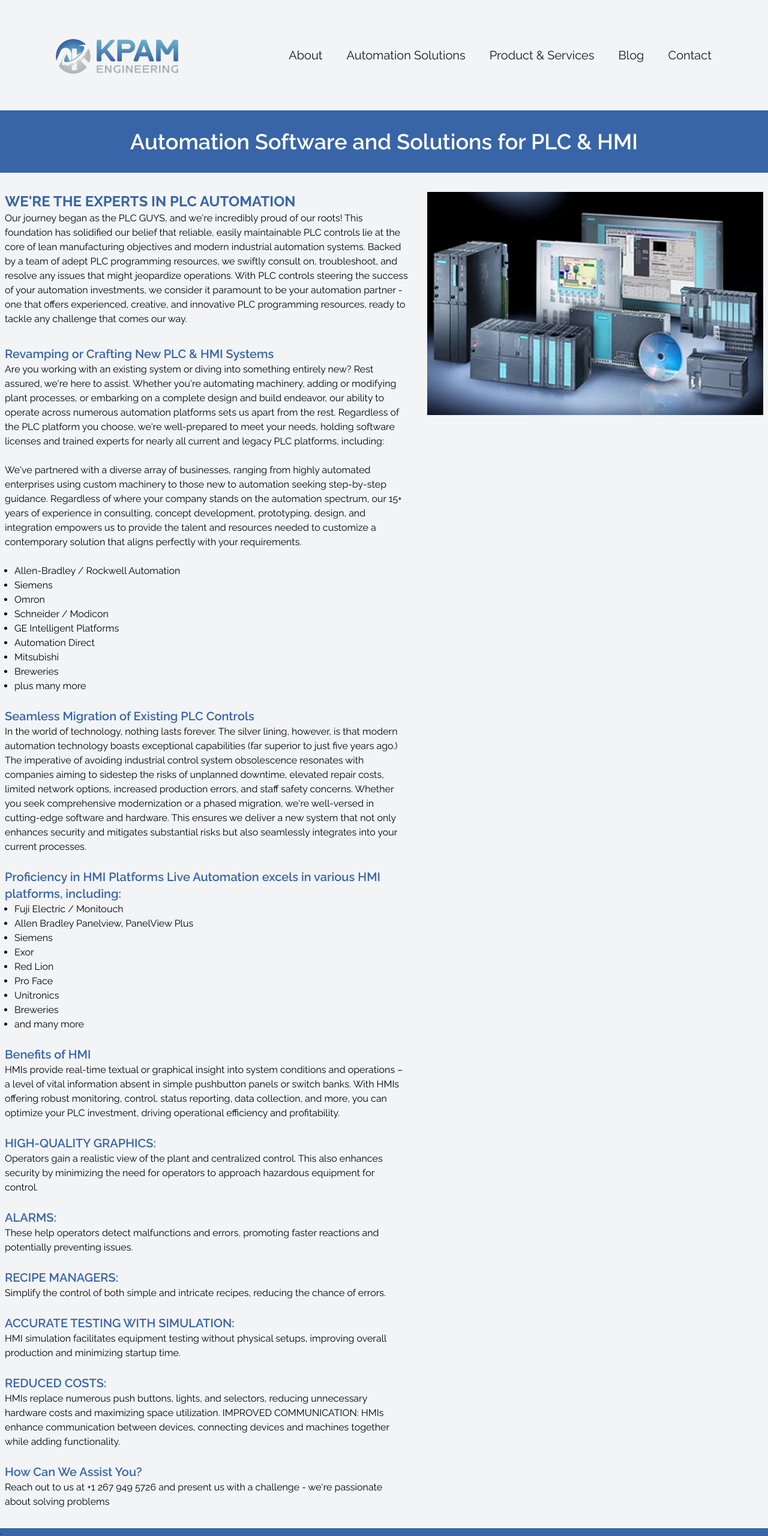
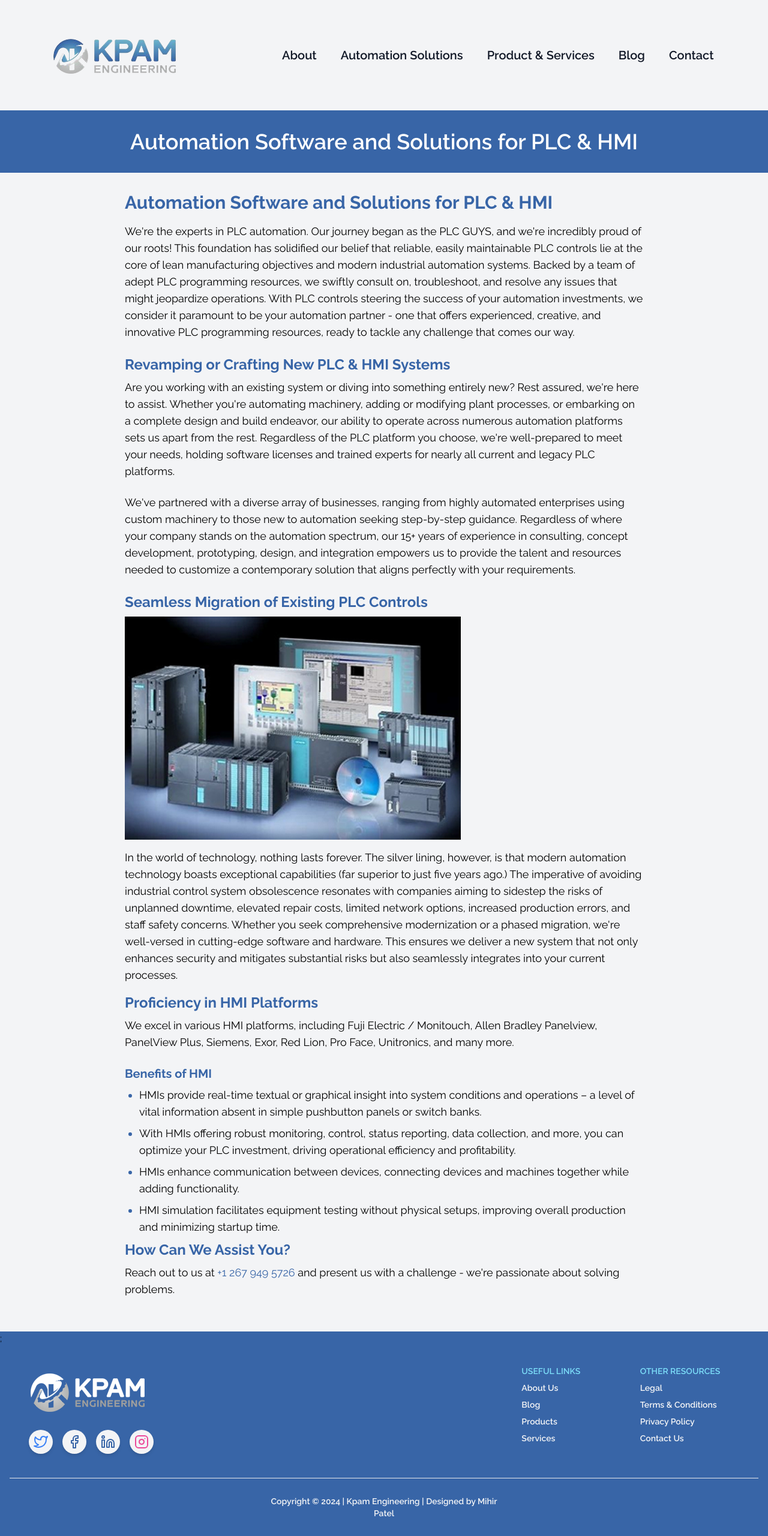
Before and after one commit to Mihir9702/kpam-engineering, a Next.js app: page /automation-software-solutions in a window 1280 px wide. Shown: the top 2561 px of the page at 60% size. Built offline with nearby package versions, Linux system fonts and the light colour scheme.

Commit message:
finishing touches pre-demo

```diff
--- a/src/components/Navbar.tsx
+++ b/src/components/Navbar.tsx
@@ -17,14 +17,14 @@
     <nav className="flex bg-gray-100 text-gray-900 justify-around items-center py-12">
       <Image src={imgSrc} alt="logo" onClick={() => router.push("/")} />
       <ul className="flex justify-end gap-10 p-4 text-xl">
-        <li className="hover:text-kpam-blue">
+        <li className="hover:text-kpam-blue font-semibold">
           <Link href="/about">About</Link>
         </li>
         <li onMouseOver={() => setShowAutomationSolutions(true)}>
           <p
             className={`${
               showAutomationSolutions && "text-kpam-blue"
-            } cursor-pointer`}
+            } cursor-pointer font-semibold`}
           >
             Automation Solutions
           </p>
@@ -54,7 +54,7 @@
           <p
             className={`${
               showProductServices && "text-kpam-blue"
-            } cursor-pointer`}
+            } cursor-pointer font-semibold`}
           >
             Product & Services
           </p>
@@ -80,11 +80,11 @@
           )}
         </li>
 
-        <li className="hover:text-kpam-blue">
+        <li className="hover:text-kpam-blue font-semibold">
           <Link href="/blog">Blog</Link>
         </li>
 
-        <li className="hover:text-kpam-blue">
+        <li className="hover:text-kpam-blue font-semibold">
           <Link href="/contact">Contact</Link>
         </li>
       </ul>
--- a/src/components/text/AutomationSoftwareText.tsx
+++ b/src/components/text/AutomationSoftwareText.tsx
@@ -1,30 +1,32 @@
+import Link from "next/link";
+import Image from "next/image";
+import AutomationSoftwareSrc from "@/../public/Automation Software.jpg";
+
 export default function AutomationSoftwareText() {
   return (
-    <div className="flex flex-col gap-8 max-w-2xl">
-      <div>
-        <h1 className="text-kpam-blue font-bold text-2xl uppercase">
-          We&apos;re the experts in PLC Automation
+    <section className="bg-gray-100">
+      <div className="max-w-4xl mx-auto py-8 px-4">
+        <h1 className="text-3xl font-bold mb-4 text-kpam-blue">
+          Automation Software and Solutions for PLC & HMI
         </h1>
+        <p className="text-lg mb-6">
+          We&apos;re the experts in PLC automation. Our journey began as the PLC
+          GUYS, and we&apos;re incredibly proud of our roots! This foundation
+          has solidified our belief that reliable, easily maintainable PLC
+          controls lie at the core of lean manufacturing objectives and modern
+          industrial automation systems. Backed by a team of adept PLC
+          programming resources, we swiftly consult on, troubleshoot, and
+          resolve any issues that might jeopardize operations. With PLC controls
+          steering the success of your automation investments, we consider it
+          paramount to be your automation partner - one that offers experienced,
+          creative, and innovative PLC programming resources, ready to tackle
+          any challenge that comes our way.
+        </p>
 
-        <p>
-          Our journey began as the PLC GUYS, and we&apos;re incredibly proud of
-          our roots! This foundation has solidified our belief that reliable,
-          easily maintainable PLC controls lie at the core of lean manufacturing
-          objectives and modern industrial automation systems. Backed by a team
-          of adept PLC programming resources, we swiftly consult on,
-          troubleshoot, and resolve any issues that might jeopardize operations.
-          With PLC controls steering the success of your automation investments,
-          we consider it paramount to be your automation partner - one that
-          offers experienced, creative, and innovative PLC programming
-          resources, ready to tackle any challenge that comes our way.
-        </p>
-      </div>
-
-      <div className="flex flex-col">
-        <h1 className="text-kpam-blue font-semibold text-xl">
+        <h2 className="text-2xl font-bold mb-2 text-kpam-blue">
           Revamping or Crafting New PLC & HMI Systems
-        </h1>
-        <p>
+        </h2>
+        <p className="text-lg mb-6">
           Are you working with an existing system or diving into something
           entirely new? Rest assured, we&apos;re here to assist. Whether
           you&apos;re automating machinery, adding or modifying plant processes,
@@ -32,11 +34,10 @@
           operate across numerous automation platforms sets us apart from the
           rest. Regardless of the PLC platform you choose, we&apos;re
           well-prepared to meet your needs, holding software licenses and
-          trained experts for nearly all current and legacy PLC platforms,
-          including:
+          trained experts for nearly all current and legacy PLC platforms.
         </p>
-        <br />
-        <p>
+
+        <p className="text-lg mb-6">
           We&apos;ve partnered with a diverse array of businesses, ranging from
           highly automated enterprises using custom machinery to those new to
           automation seeking step-by-step guidance. Regardless of where your
@@ -47,23 +48,11 @@
           requirements.
         </p>
 
-        <br />
-        <ul className="list-disc mx-4">
-          <li>Allen-Bradley / Rockwell Automation</li>
-          <li>Siemens</li>
-          <li>Omron</li>
-          <li>Schneider / Modicon</li>
-          <li>GE Intelligent Platforms</li>
-          <li>Automation Direct</li>
-          <li>Mitsubishi</li>
-          <li>Breweries</li>
-          <li>plus many more</li>
-        </ul>
-        <br />
-        <h1 className="text-kpam-blue font-semibold text-xl">
+        <h2 className="text-2xl font-bold mb-2 text-kpam-blue">
           Seamless Migration of Existing PLC Controls
-        </h1>
-        <p>
+        </h2>
+        <Image src={AutomationSoftwareSrc} alt="automation-software" />
+        <p className="text-lg my-4">
           In the world of technology, nothing lasts forever. The silver lining,
           however, is that modern automation technology boasts exceptional
           capabilities (far superior to just five years ago.) The imperative of
@@ -77,91 +66,59 @@
           but also seamlessly integrates into your current processes.
         </p>
 
-        <br />
-        <h1 className="text-kpam-blue font-semibold text-xl">
-          Proficiency in HMI Platforms Live Automation excels in various HMI
-          platforms, including:
-        </h1>
-        <ul className="list-disc mx-4">
-          <li>Fuji Electric / Monitouch</li>
-          <li>Allen Bradley Panelview, PanelView Plus</li>
-          <li>Siemens</li>
-          <li>Exor</li>
-          <li>Red Lion</li>
-          <li>Pro Face</li>
-          <li>Unitronics</li>
-          <li>Breweries</li>
-          <li>and many more</li>
+        <h2 className="text-2xl font-bold mb-2 text-kpam-blue">
+          Proficiency in HMI Platforms
+        </h2>
+        <p className="text-lg mb-6">
+          We excel in various HMI platforms, including Fuji Electric /
+          Monitouch, Allen Bradley Panelview, PanelView Plus, Siemens, Exor, Red
+          Lion, Pro Face, Unitronics, and many more.
+        </p>
+
+        <h3 className="text-xl font-bold mb-2 text-kpam-blue">
+          Benefits of HMI
+        </h3>
+        <ul className="list-disc ml-6 text-kpam-blue">
+          <li className="text-lg mb-2">
+            <p className="text-black">
+              HMIs provide real-time textual or graphical insight into system
+              conditions and operations – a level of vital information absent in
+              simple pushbutton panels or switch banks.
+            </p>
+          </li>
+          <li className="text-lg mb-2">
+            <p className="text-black">
+              With HMIs offering robust monitoring, control, status reporting,
+              data collection, and more, you can optimize your PLC investment,
+              driving operational efficiency and profitability.
+            </p>
+          </li>
+          <li className="text-lg mb-2">
+            <p className="text-black">
+              HMIs enhance communication between devices, connecting devices and
+              machines together while adding functionality.
+            </p>
+          </li>
+          <li className="text-lg mb-2">
+            <p className="text-black">
+              HMI simulation facilitates equipment testing without physical
+              setups, improving overall production and minimizing startup time.
+            </p>
+          </li>
         </ul>
 
-        <br />
-        <h1 className="text-kpam-blue font-semibold text-xl">
-          Benefits of HMI
-        </h1>
-        <p>
-          HMIs provide real-time textual or graphical insight into system
-          conditions and operations – a level of vital information absent in
-          simple pushbutton panels or switch banks. With HMIs offering robust
-          monitoring, control, status reporting, data collection, and more, you
-          can optimize your PLC investment, driving operational efficiency and
-          profitability.
-        </p>
-
-        <br />
-        <h1 className="text-kpam-blue font-semibold text-xl">
-          HIGH-QUALITY GRAPHICS:
-        </h1>
-
-        <p>
-          Operators gain a realistic view of the plant and centralized control.
-          This also enhances security by minimizing the need for operators to
-          approach hazardous equipment for control.
-        </p>
-
-        <br />
-        <h1 className="text-kpam-blue font-semibold text-xl">ALARMS:</h1>
-        <p>
-          These help operators detect malfunctions and errors, promoting faster
-          reactions and potentially preventing issues.
-        </p>
-
-        <br />
-        <h1 className="text-kpam-blue font-semibold text-xl">
-          RECIPE MANAGERS:
-        </h1>
-
-        <p>
-          Simplify the control of both simple and intricate recipes, reducing
-          the chance of errors.
-        </p>
-
-        <br />
-        <h1 className="text-kpam-blue font-semibold text-xl">
-          ACCURATE TESTING WITH SIMULATION:
-        </h1>
-        <p>
-          HMI simulation facilitates equipment testing without physical setups,
-          improving overall production and minimizing startup time.
-        </p>
-
-        <br />
-        <h1 className="text-kpam-blue font-semibold text-xl">REDUCED COSTS:</h1>
-        <p>
-          HMIs replace numerous push buttons, lights, and selectors, reducing
-          unnecessary hardware costs and maximizing space utilization. IMPROVED
-          COMMUNICATION: HMIs enhance communication between devices, connecting
-          devices and machines together while adding functionality.
-        </p>
-
-        <br />
-        <h1 className="text-kpam-blue font-semibold text-xl">
+        <h2 className="text-2xl font-bold mb-2 text-kpam-blue">
           How Can We Assist You?
-        </h1>
-        <p>
-          Reach out to us at +1 267 949 5726 and present us with a challenge -
-          we&apos;re passionate about solving problems
+        </h2>
+        <p className="text-lg mb-6">
+          Reach out to us at{" "}
+          <Link href="tel:+12679495726" className="text-kpam-blue">
+            +1 267 949 5726
+          </Link>{" "}
+          and present us with a challenge - we&apos;re passionate about solving
+          problems.
         </p>
       </div>
-    </div>
+    </section>
   );
 }
--- a/src/pages/automation-software-solutions.tsx
+++ b/src/pages/automation-software-solutions.tsx
@@ -1,17 +1,11 @@
 import Header from "@/components/Header";
-import Image from "next/image";
-import AutomationSoftwareSrc from "@/../public/Automation Software.jpg";
 import AutomationSoftwareText from "@/components/text/AutomationSoftwareText"
 
 export default function DigitalAutomationTransformation() {
   return (
     <main>
       <Header title="Automation Software and Solutions for PLC & HMI" />
-
-      <section className="bg-gray-100 flex items-start justify-center gap-8 py-8">
-        <AutomationSoftwareText />
-        <Image src={AutomationSoftwareSrc} alt="automation-software" />
-      </section>
+      <AutomationSoftwareText />
     </main>
   );
 }
```
Also changed, not shown: src/components/text/ContactText.tsx (+35 -9 lines), src/types/Contact.d.ts (added, +7 -0 lines), 1 other file (tests, documents, lock files or other folders).
